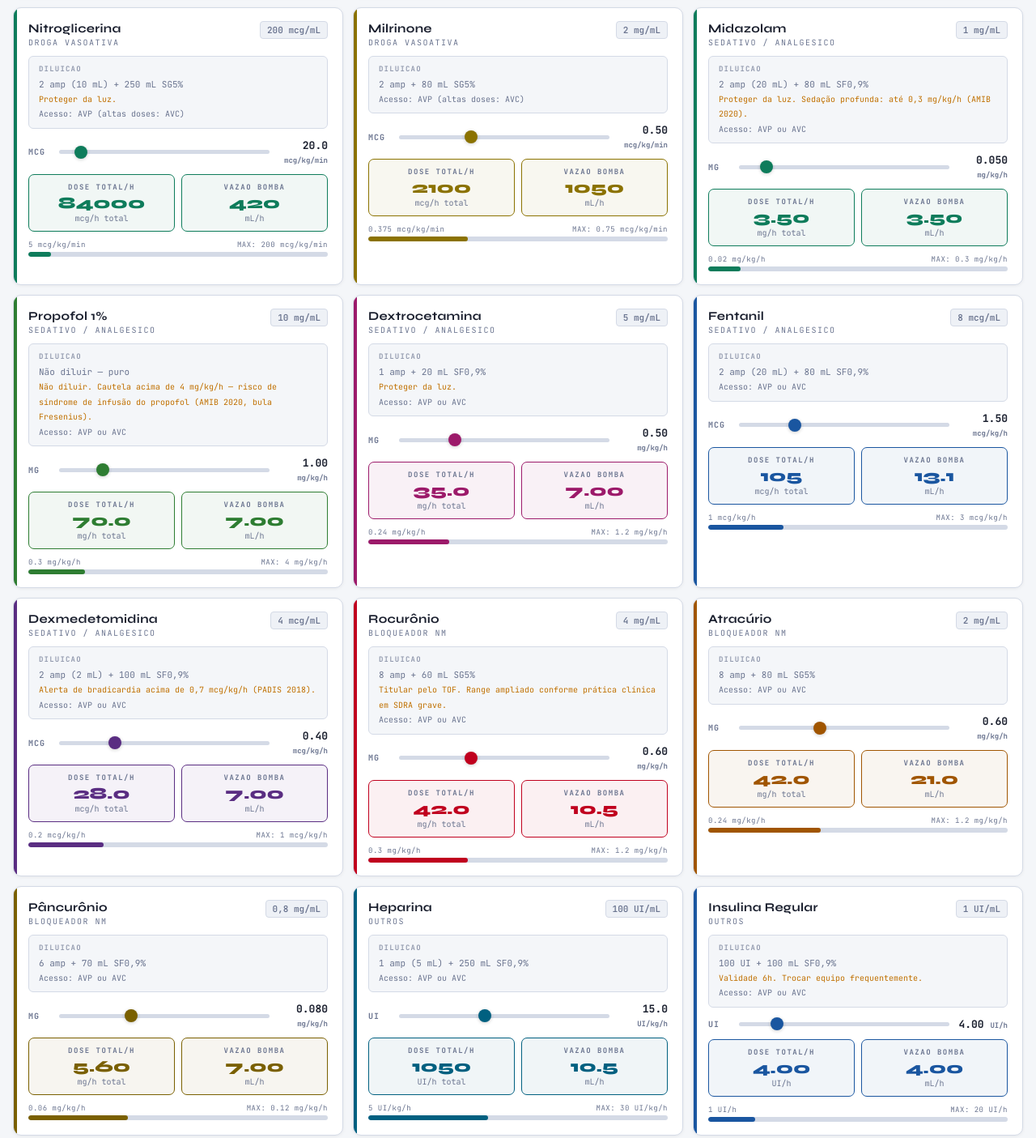
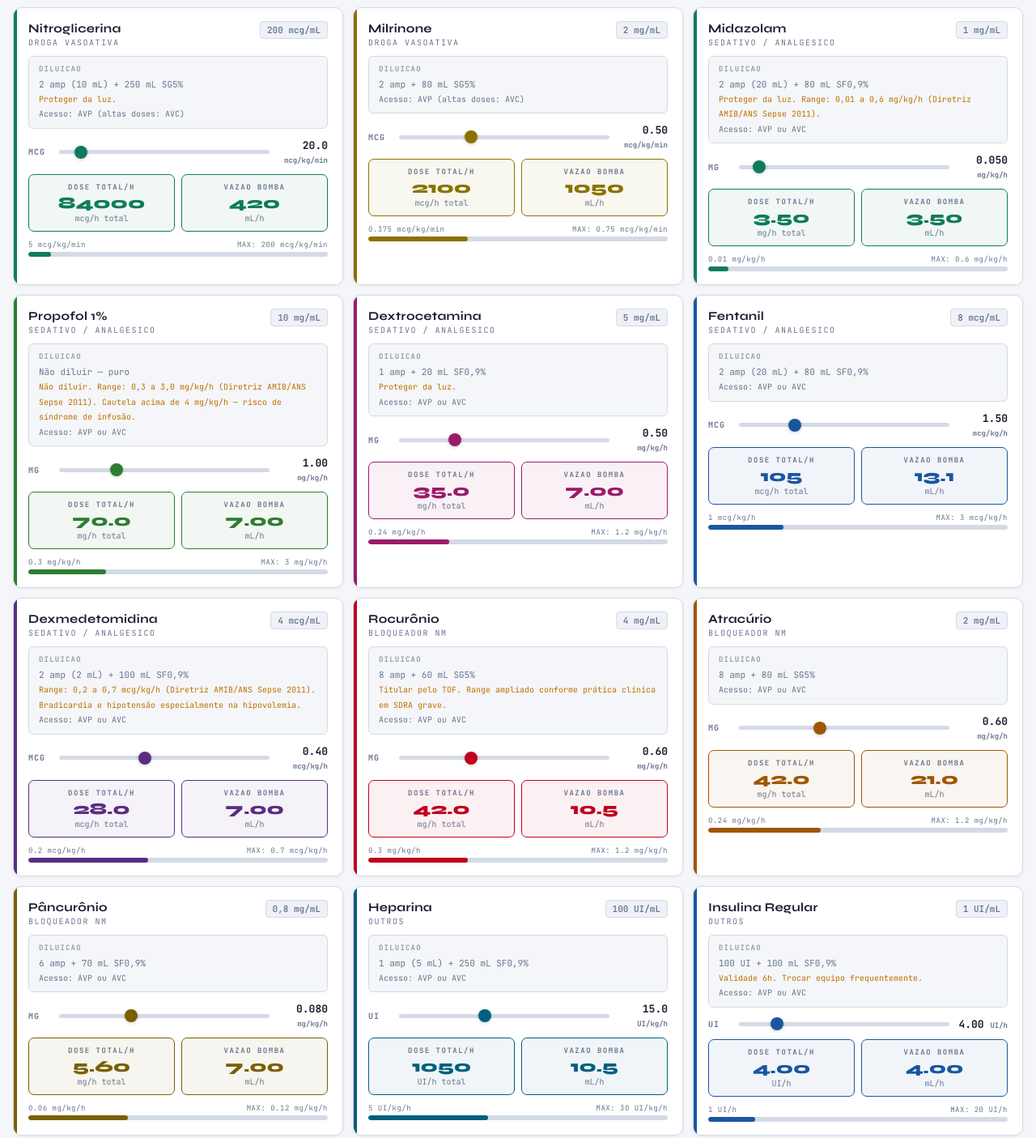
Before and after one commit to drthaleschateaubriand/uti-calc, a plain HTML site: page index.html in a window 1280 px wide. Shown: the part 861-2266 px from the top of the page at 81% size. Drawn offline with Linux system fonts and the light colour scheme.

Commit message:
Doses corrigidas conforme Diretriz AMIB/ANS Sepse 2011

```diff
--- a/index.html
+++ b/index.html
@@ -551,6 +551,7 @@
     <div>3. Associação de Medicina Intensiva Brasileira (AMIB). Protocolo de Analgesia, Sedação e Bloqueio Neuromuscular em UTI. Publicado em julho de 2020.</div>
     <div>4. Fresenius Kabi Brasil. Bula Profissional — Propofol. Concentração: dez mg/mL. Sedação em UTI: zero vírgula três a quatro mg/kg/h. Dose máxima recomendada: quatro mg/kg/h.</div>
     <div>5. Protocolo de Sedação, Analgesia e Bloqueio Neuromuscular — Complexo Hospitalar do Trabalhador (CHT), Curitiba, baseado nas diretrizes AMIB 2020.</div>
+    <div>6. Machado F, Mazza B, Silva E, Salomão R, Bernardo WM. Sepse: Sedação, Analgesia e Bloqueio Neuromuscular. Diretrizes Clínicas na Saúde Suplementar — AMIB / Sociedade Brasileira de Infectologia / Instituto Latino Americano de Sepse / ANS. Elaboração final: 31 de janeiro de 2011. [Doses de referência utilizadas para fentanil, midazolam, propofol e dexmedetomidina neste aplicativo.]</div>
   </div>
   <div class="footer-credits">
     <div>
@@ -608,14 +609,14 @@ const DRUGS = [
   { id: 'midazolam', name: 'Midazolam', cat: 'sedacao', color: '#0e7c5b',
     conc_mg_ml: 1, conc_display: '1 mg/mL',
     dilution: '2 amp (20 mL) + 80 mL SF0,9%',
-    unit: 'mg/kg/h', min_dose: 0.02, max_dose: 0.3, default_dose: 0.05, step: 0.01,
-    dose_is_per_min: false, access: 'AVP ou AVC', obs: 'Proteger da luz. Sedação profunda: até 0,3 mg/kg/h (AMIB 2020).' },
+    unit: 'mg/kg/h', min_dose: 0.01, max_dose: 0.6, default_dose: 0.05, step: 0.01,
+    dose_is_per_min: false, access: 'AVP ou AVC', obs: 'Proteger da luz. Range: 0,01 a 0,6 mg/kg/h (Diretriz AMIB/ANS Sepse 2011).' },
   { id: 'propofol', name: 'Propofol 1%', cat: 'sedacao', color: '#2e7d32',
     conc_mg_ml: 10, conc_display: '10 mg/mL',
     dilution: 'Não diluir — puro',
-    unit: 'mg/kg/h', min_dose: 0.3, max_dose: 4.0, default_dose: 1.0, step: 0.1,
+    unit: 'mg/kg/h', min_dose: 0.3, max_dose: 3.0, default_dose: 1.0, step: 0.1,
     dose_is_per_min: false, access: 'AVP ou AVC',
-    obs: 'Não diluir. Cautela acima de 4 mg/kg/h — risco de síndrome de infusão do propofol (AMIB 2020, bula Fresenius).' },
+    obs: 'Não diluir. Range: 0,3 a 3,0 mg/kg/h (Diretriz AMIB/ANS Sepse 2011). Cautela acima de 4 mg/kg/h — risco de síndrome de infusão.' },
   { id: 'dextrocetamina', name: 'Dextrocetamina', cat: 'sedacao', color: '#9c1a6a',
     conc_mg_ml: 5, conc_display: '5 mg/mL',
     dilution: '1 amp + 20 mL SF0,9%',
@@ -629,8 +630,8 @@ const DRUGS = [
   { id: 'dexmedetomidina', name: 'Dexmedetomidina', cat: 'sedacao', color: '#5a2d82',
     conc_mg_ml: 0.004, conc_display: '4 mcg/mL',
     dilution: '2 amp (2 mL) + 100 mL SF0,9%',
-    unit: 'mcg/kg/h', min_dose: 0.2, max_dose: 1, default_dose: 0.4, step: 0.1,
-    dose_is_per_min: false, is_mcg_per_h: true, access: 'AVP ou AVC', obs: 'Alerta de bradicardia acima de 0,7 mcg/kg/h (PADIS 2018).' },
+    unit: 'mcg/kg/h', min_dose: 0.2, max_dose: 0.7, default_dose: 0.4, step: 0.1,
+    dose_is_per_min: false, is_mcg_per_h: true, access: 'AVP ou AVC', obs: 'Range: 0,2 a 0,7 mcg/kg/h (Diretriz AMIB/ANS Sepse 2011). Bradicardia e hipotensão especialmente na hipovolemia.' },
   { id: 'rocuronio', name: 'Rocurônio', cat: 'bloqueio', color: '#c0001e',
     conc_mg_ml: 4, conc_display: '4 mg/mL',
     dilution: '8 amp + 60 mL SG5%',
```
